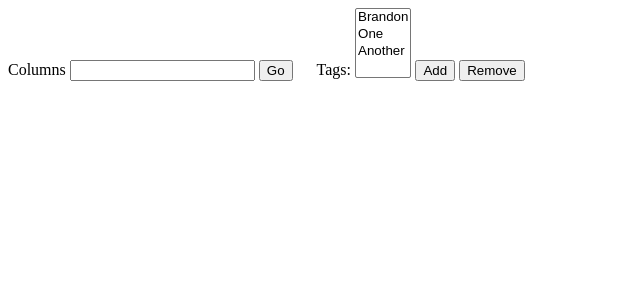
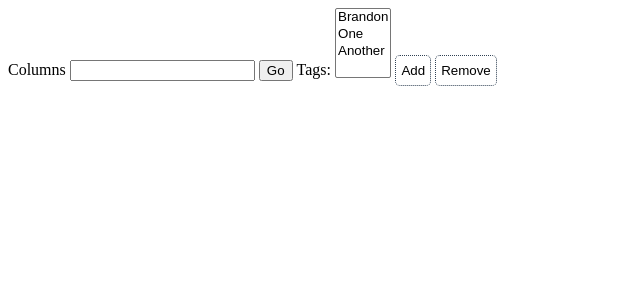
Before and after one commit to propublica/django-collaborative, a Django app: template templates/admin/actions.html in a window 1280 px wide. Shown: the top 300 px of the page, without its empty margins (0-640 px from the left). Run offline with Django 3.2, Linux system fonts and the light colour scheme; the template is opened without the code that fills it: values that come from a table or form of the project are taken from there, others are empty.

Commit message:
Style the tagging actions header

```diff
--- a/templates/admin/actions.html
+++ b/templates/admin/actions.html
@@ -17,12 +17,28 @@ $(document).ready(function() {
 });
 </script>
 <style>
+.actions .action-counter {
+    padding-right: 15px;
+}
 div#tagger {
-    padding-left: 20px;
     display: inline-block;
 }
 #tagger .select2 {
     margin-left: 10px;
+}
+#tagger .save button {
+    border-radius: 5px;
+    border: 1px dotted #304154;
+    background-color: transparent;
+    color: black;
+    height: 31px;
+    padding: 5px;
+    cursor: pointer;
+}
+#tagger .save button:hover {
+    background-color: #304154;
+    color: #eeeeee;
+    border: 1px dotted white;
 }
 </style>
 {% endblock %}
@@ -54,7 +70,7 @@ div#tagger {
           <option value="one">One</option>
           <option value="another">Another</option>
       </select>
-      <span>
+      <span class="save">
           <button>Add</button>
           <button>Remove</button>
       </span>
```
